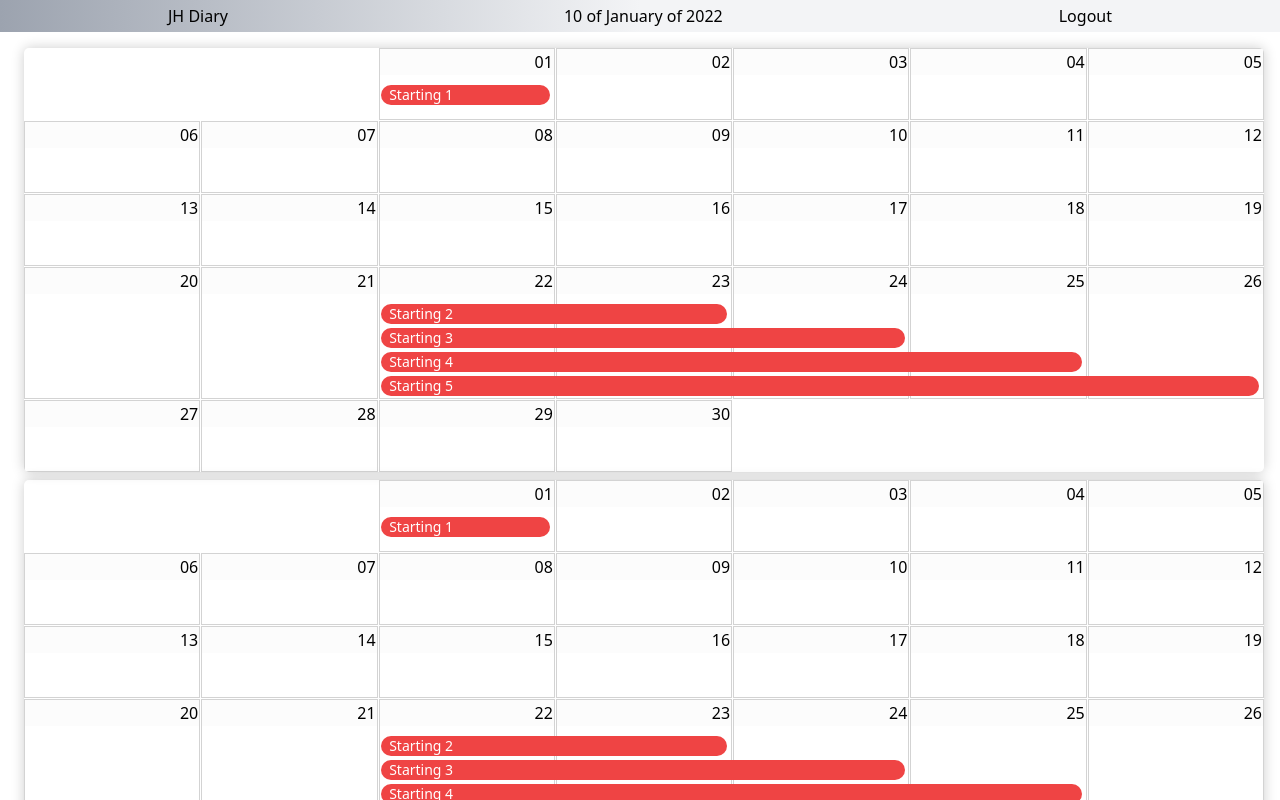
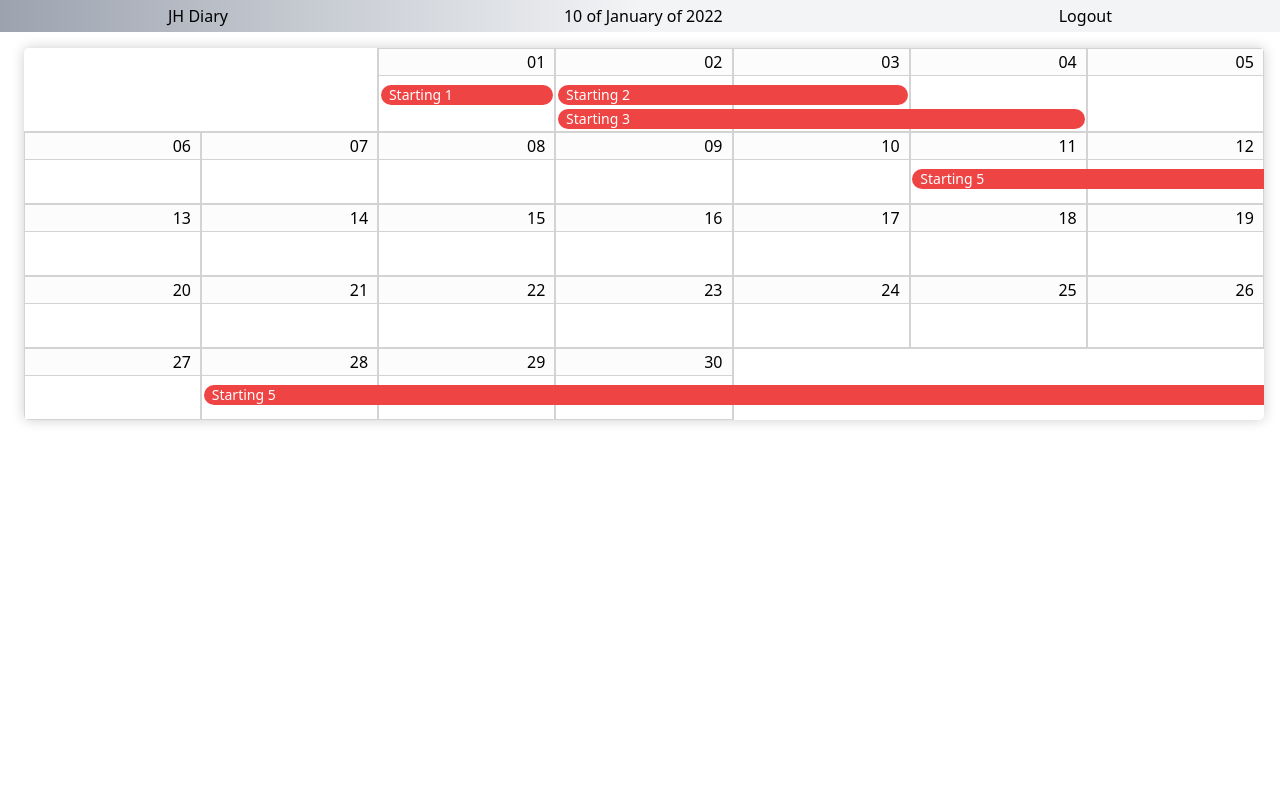
Before and after one commit to espin-tolosa/calendar-ts, a React (Vite) app: page / in a window 1280 px wide. Shown: the top 800 px of the page. Built offline with nearby package versions, Linux system fonts and the light colour scheme.

Commit message:
Hover on extend event

```diff
--- a/src/index.css
+++ b/src/index.css
@@ -11,20 +11,15 @@
   @apply bg-blue-500 select-none hover:bg-blue-700 text-red-900 font-bold py-2 px-4 rounded-full;
 }
 @layer utilities {
-  .extend-event {
-    background: transparent;
-    color: transparent;
-    position: absolute;
-    z-index: 2;
-    cursor: copy;
-    font-size: 0.8rem;
-    min-width: calc(50% / 7);
-  }
-
-  .extend-event:not(:empty):hover {
-    background: red;
-  }
-
+  /*
+    margin-left: 7.14%;
+    margin-left: 21.43%;
+    margin-left: 35.71%;
+    margin-left: 50%;
+    margin-left: 64.29%;
+    margin-left: 78.57%;
+    margin-left: 92.86%;
+*/
   .extend-event-1 {
     margin-left: calc(1 * 100% / 7 - 50% / 7);
   }
@@ -36,47 +31,42 @@
   }
   .extend-event-4 {
     margin-left: calc(4 * 100% / 7 - 50% / 7);
-    min-width: calc(50% / 7);
   }
   .extend-event-5 {
     margin-left: calc(5 * 100% / 7 - 50% / 7);
-    min-width: calc(50% / 7);
   }
   .extend-event-6 {
     margin-left: calc(6 * 100% / 7 - 50% / 7);
-    min-width: calc(50% / 7);
   }
   .extend-event-7 {
     margin-left: calc(7 * 100% / 7 - 50% / 7);
-    min-width: calc(50% / 7);
   }
 
   .event-holder {
     color: transparent;
-    /*font-size: 1rem;*/
     margin-block: 0.75rem;
   }
 
   .event-span-1 {
-    width: calc(1 * 100% / 7 - 1ch);
+    width: calc(1 * 100% / 7 - 0.3rem);
   }
   .event-span-2 {
-    width: calc(2 * 100% / 7 - 1ch);
+    width: calc(2 * 100% / 7 - 0.3rem);
   }
   .event-span-3 {
-    width: calc(3 * 100% / 7 - 1ch);
+    width: calc(3 * 100% / 7 - 0.3rem);
   }
   .event-span-4 {
-    width: calc(4 * 100% / 7 - 1ch);
+    width: calc(4 * 100% / 7 - 0.3rem);
   }
   .event-span-5 {
-    width: calc(5 * 100% / 7 - 1ch);
+    width: calc(5 * 100% / 7 - 0.3rem);
   }
   .event-span-6 {
-    width: calc(6 * 100% / 7 - 1ch);
+    width: calc(6 * 100% / 7 - 0.3rem);
   }
   .event-span-7 {
-    width: calc(7 * 100% / 7 - 1ch);
+    width: calc(7 * 100% / 7 - 0.3rem);
   }
 
   .extend-span-1 {
@@ -103,20 +93,16 @@
 }
 
 @layer components {
-  .controller-on {
+  .components-controller-on {
     grid-template-columns: repeat(2, minmax(var(100px), 1fr));
     grid-template-columns: minmax(12ch, 30ch) 1fr;
   }
-  .controller-off {
+  .components-controller-off {
     grid-template-columns: 0fr 1fr;
   }
 
-  .calendar {
-    margin-top: 1em;
-    display: grid;
+  .components-calendar {
     grid-template-columns: repeat(auto-fit, minmax(var(--calendar_width), 1fr));
-    gap: 0.5rem;
-    margin-inline: 1em;
   }
 }
 
--- a/src/pages/Codelink.tsx
+++ b/src/pages/Codelink.tsx
@@ -4,10 +4,10 @@ import "@styles/codelink.css";
 
 const events = [
   { id: 1, start: 1, job: "Starting 1" },
-  { id: 2, start: 22, job: "Starting 2" },
-  { id: 3, start: 22, job: "Starting 3" },
-  { id: 4, start: 22, job: "Starting 4" },
-  { id: 5, start: 22, job: "Starting 5" },
+  { id: 2, start: 2, job: "Starting 2" },
+  { id: 3, start: 2, job: "Starting 3" },
+  { id: 6, start: 11, job: "Starting 5" },
+  { id: 7, start: 28, job: "Starting 5" },
 ];
 //const events = [];
 
@@ -40,18 +40,20 @@ function DayStart({ weekday }: { weekday: string }) {
 	min-width: calc(2 * 100% / 7 - 1 * 50% / 7);
 */
 
-const Event_container = tw.div`
+const TW_Event_FlexContainer = tw.div`
   flex
   flex-column
+	w-fit
+	bg-[rgb(0,0,0,0.2)]
 	`;
 
-const Event_span = tw.div<{ $cells: number }>`
+const TW_Event = tw.div<{ $cells: number; $hoverColor: number }>`
 	absolute
+	bg-red-500
 	whitespace-nowrap
 	overflow-hidden
 	overflow-ellipsis
 	pl-2
-	bg-red-500
 	text-white
 	rounded-full
 	ml-[0.1rem]
@@ -63,6 +65,7 @@ const Event_span = tw.div<{ $cells: number }>`
 	hover:bg-red-800
 	hover:cursor-pointer
 
+	${({ $hoverColor }) => ($hoverColor === 0 && "bg-red-500") || "bg-red-800"}
 
 	${({ $cells }) =>
     ($cells === 1 && "event-span-1") ||
@@ -75,10 +78,27 @@ const Event_span = tw.div<{ $cells: number }>`
     "extend-event-1"}
 `;
 
-const Extend_event = tw.div<{ $cells: number }>`
+/*
+    background: transparent;
+    color: transparent;
+    position: absolute;
+    z-index: 2;
+    cursor: copy;
+    font-size: 0.8rem;
+    min-width: calc(50% / 7);
 
-	extend-event
-	extend-event-icon
+*/
+// min-w-[7.14%] = 50%/7
+
+const TW_Event_Extend = tw.div<{ $cells: number }>`
+	absolute
+	text-transparent
+	z-[2]
+	cursor-copy
+	text-sm
+	min-w-[7.14%]
+
+
 
 	${({ $cells }) =>
     ($cells === 1 && "extend-event-1") ||
@@ -94,6 +114,7 @@ const Extend_event = tw.div<{ $cells: number }>`
 const Day = ({ day }: { day: number }) => {
   const tempDay = String(day);
   const dayPadd = day < 10 ? `0${tempDay}` : tempDay;
+  const [hoverExtendEvent, setHoverExtendEvent] = useState(0);
   /*
   const styles = {
     backgroundColor: "white"
@@ -114,29 +135,34 @@ style={styles} */
         .map((evt) => {
           return (
             <>
-              <Event_container>
-                <Event_span
+              <TW_Event_FlexContainer>
+                <TW_Event
                   key={evt.id}
                   $cells={evt.id}
+                  $hoverColor={hoverExtendEvent}
                   onMouseDownCapture={() => {
                     console.log("Event:", evt.job);
                   }}
                 >
                   {evt.job}
-                </Event_span>
-                <Extend_event
+                </TW_Event>
+                <TW_Event_Extend
                   $cells={evt.id}
                   onMouseDownCapture={() => {
                     console.log("extend event:", evt.id);
                   }}
+                  onMouseEnter={() => {
+                    setHoverExtendEvent(1);
+                  }}
                   onMouseOut={() => {
                     console.log("leaving extend event");
+                    setHoverExtendEvent(0);
                   }}
                 >
-                  {"_"}
-                </Extend_event>
+                  {">"}
+                </TW_Event_Extend>
                 <div key={"p" + evt.id} className="event-holder"></div>
-              </Event_container>
+              </TW_Event_FlexContainer>
             </>
           );
         })}
@@ -269,10 +295,10 @@ export default function App(): JSX.Element {
   let controllerToggle = "";
   if (toogleCreate) {
     stateToggle = "smooth-display-on";
-    controllerToggle = "controller-on";
+    controllerToggle = "components-controller-on";
   } else {
     stateToggle = "smooth-display-off";
-    controllerToggle = "controller-off";
+    controllerToggle = "components-controller-off";
   }
   const controllerLayoutClassName = `rounded-b-lg [z-index:11] border-x-2 border-x-gray-600 bg-gray-400 border-t-2 border-t-gray-200 ${stateToggle} smooth sticky top-controller`;
 
@@ -323,11 +349,17 @@ export default function App(): JSX.Element {
 
           {/*calendar-layout*/}
           <div className="m-0">
-            {/*calendar*/}
-            <div className="calendar">
-              <Month />
-              <Month />
-              <Month />
+            {/*calendar
+
+  .calendar {
+    margin-top: 1em;
+    display: grid;
+    grid-template-columns: repeat(auto-fit, minmax(var(--calendar_width), 1fr));
+    margin-inline: 1em;
+  }
+
+						*/}
+            <div className="grid mt-4 components-calendar mx-0 sm:mx-4">
               <Month />
             </div>
           </div>
--- a/src/styles/codelink.css
+++ b/src/styles/codelink.css
@@ -53,7 +53,7 @@
   justify-content: right;
   grid-template-columns: repeat(7, 1fr);
   overflow: hidden;
-  gap: 1px;
+
   position: relative;
   padding-inline: 0rem;
 
@@ -64,6 +64,7 @@
 .day {
   min-height: calc(90vh / 10);
   transition: background 0.1s ease-in-out;
+  outline: 1px solid lightgray;
   border: 1px solid lightgray;
 }
 .day:hover {
@@ -85,9 +86,10 @@
   background: hsl(0, 0%, 99%);
   /*font-size: 0.6rem;*/
 
-  padding: 1px 1px 1px;
+  padding: 1px 1ch 1px 1px;
   margin-bottom: 0.5em;
   transition: background 0.1s ease-in-out;
+  outline: 1px solid lightgray;
 }
 /*
 .day-header-hover {
```
